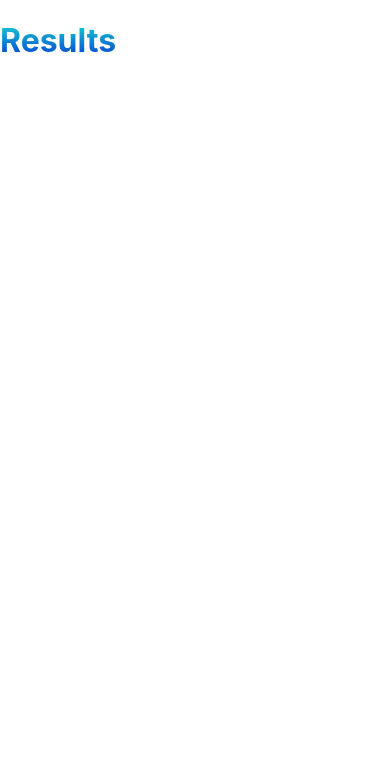
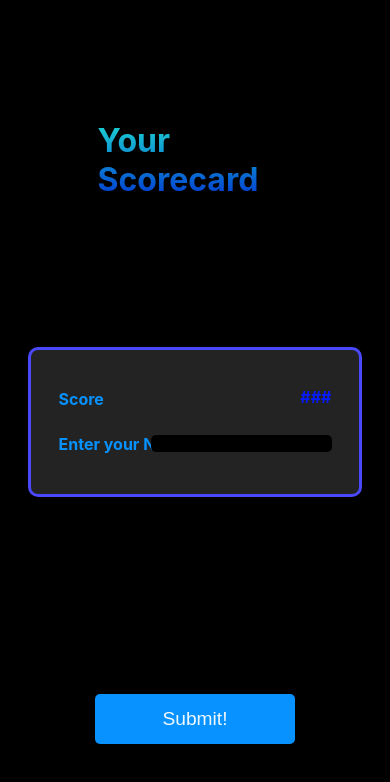
Before and after one commit to vaiolis/member-rec, a React (Create React App) app: page /results in a window 390 px wide. Shown: the top 782 px of the page. Built offline with nearby package versions, Linux system fonts and the light colour scheme.

Commit message:
results route + scorecard + mobile responsive updates

```diff
--- a/src/pages/Results.css
+++ b/src/pages/Results.css
@@ -0,0 +1,49 @@
+.results-card {
+    background: rgb(35, 35, 35);
+    border-radius: 10px;
+    padding: 3%;
+    width: 50vw;
+    border: 3px solid;
+    border-color: rgb(73, 73, 251);
+}
+
+.results-row {
+    position: relative;
+}
+
+.results {
+    background-color: rgb(0, 0, 0);
+    height: 100vh;
+    width: 100vw;
+    display: inline-flex;
+    justify-content: center;
+    align-items: center;
+    align-self: center;
+}
+
+.header {
+    position: absolute;
+    left: 50%;
+    transform: translate(-50%, 0);
+    top: 100px;
+}
+
+.score-submit {
+    position: absolute;
+    left: 50%;
+    transform: translate(-50%, 0);
+    bottom: 100px;
+}
+
+input {
+    background: black;
+    border: 0;
+    border-radius: 5px;
+}
+
+@media screen and (max-width: 500px) {
+    .results-card {
+        width: 70vw;
+        padding: 7%;
+    }
+}
--- a/src/pages/Results.jsx
+++ b/src/pages/Results.jsx
@@ -1,10 +1,34 @@
 import React from 'react';
 import './Results.css';
+// import NameForm from '../components/NameForm';
 
 export default function Results() {
   return (
     <div>
-      <h1>Results</h1>
+      <h1 className="header">Your Scorecard</h1>
+      <div className="results">
+        <div className="results-card">
+          <div className="results-container">
+            <div className="results-row">
+              <div className="name">
+                <strong>Score</strong>
+              </div>
+              <div className="score">
+                <strong>###</strong>
+              </div>
+            </div>
+            <div className="results-row">
+              <div className="name">
+                <strong>Enter your Name</strong>
+              </div>
+              <div className="score">
+                <input name="name"></input>
+              </div>
+            </div>
+          </div>
+        </div>
+      </div>
+      <button className="score-submit">Submit!</button>
     </div>
   );
 }
```
